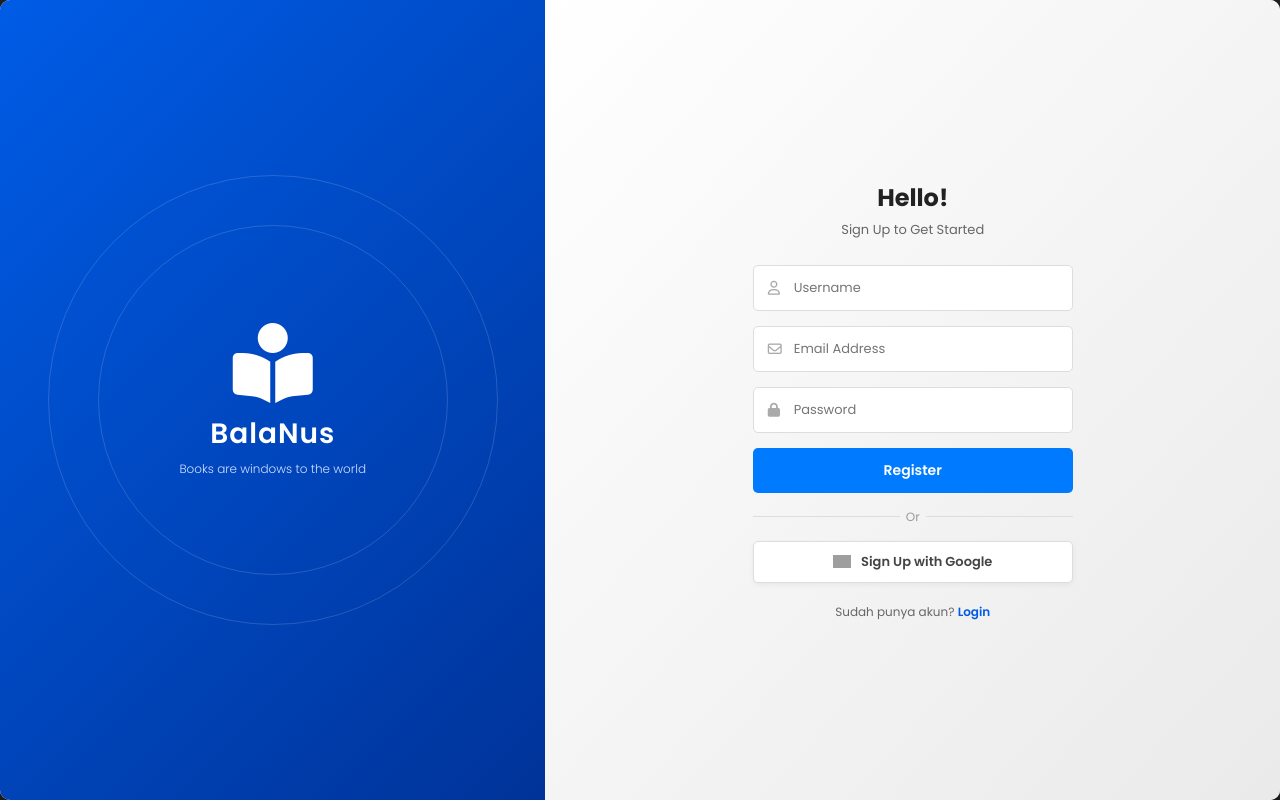
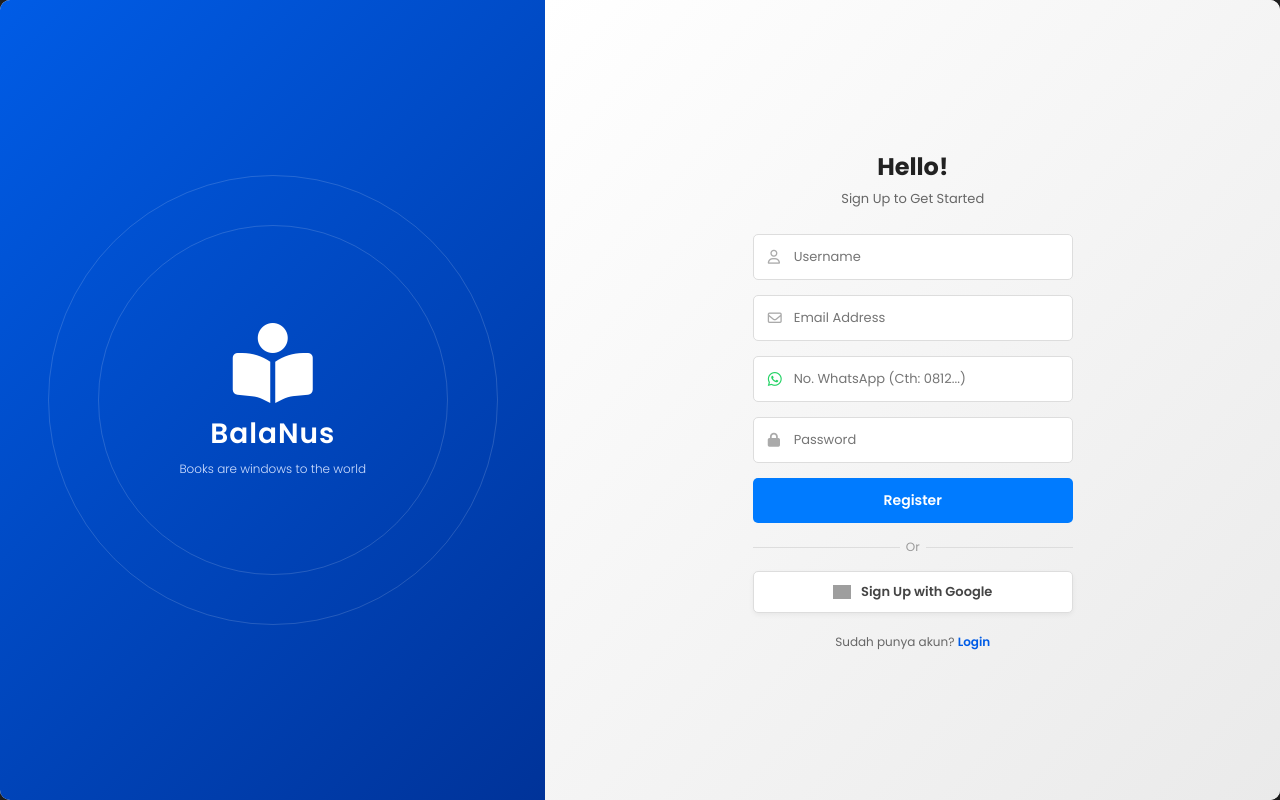
Before and after one commit to Mariomordiana-mhs/BalaNus, a CodeIgniter 4 app: the page made by app/Views/register.php in a window 1280 px wide. Run offline with PHP 8.4 and a stand-in for CodeIgniter, Linux system fonts and the light colour scheme; the template is opened without the code that fills it, so the values that code supplies are empty; some libraries are stand-ins or nearby versions; grey boxes are pictures that could not be loaded.

Commit message:
register

```diff
--- a/app/Controllers/AuthController.php
+++ b/app/Controllers/AuthController.php
@@ -78,6 +78,7 @@ class AuthController extends BaseController
         $rules = [
             'username' => 'required|min_length[3]|is_unique[users.username]',
             'email'    => 'required|valid_email|is_unique[users.email]',
+            'no_telp'  => 'required|min_length[10]|max_length[15]|is_unique[users.no_telp]',
             'password' => 'required|min_length[3]'
         ];
 
@@ -90,6 +91,7 @@ class AuthController extends BaseController
         $data = [
             'username' => $this->request->getPost('username'),
             'email'    => $this->request->getPost('email'),
+            'no_telp'  => $this->request->getPost('no_telp'),
             // Password WAJIB di-hash demi keamanan
             'password' => password_hash((string) $this->request->getPost('password'), PASSWORD_DEFAULT),
             'role'     => 'member' // Setiap yang mendaftar via form otomatis menjadi 'member' biasa
--- a/app/Database/Migrations/2026-05-04-114548_BalaMId.php
+++ b/app/Database/Migrations/2026-05-04-114548_BalaMId.php
@@ -23,6 +23,11 @@ class CreateUsers extends Migration
             'email' => [
                 'type'       => 'VARCHAR',
                 'constraint' => 100,
+                'unique'     => true,
+            ],
+            'no_telp' => [
+                'type'       => 'VARCHAR',
+                'constraint' => 20,
                 'unique'     => true,
             ],
             'password' => [
--- a/app/Database/Seeds/Myseed.php
+++ b/app/Database/Seeds/Myseed.php
@@ -12,12 +12,14 @@ class Myseed extends Seeder
             [
                 'username' => 'admin',
                 'email'    => 'admin@gmail.com',
+                'no_telp'  => '081111111111',
                 'password' => password_hash('123', PASSWORD_DEFAULT),
                 'role'     => 'admin',
             ],
             [
                 'username' => '',
                 'email'    => 'user1@gmail.com',
+                'no_telp'  => '082222222222',
                 'password' => password_hash('123', PASSWORD_DEFAULT),
                 'role'     => 'member',
             ],
--- a/app/Views/register.php
+++ b/app/Views/register.php
@@ -23,6 +23,11 @@
         .form-container { width: 100%; max-width: 320px; text-align: center; }
         .form-container h2 { font-size: 24px; color: #222; margin-bottom: 5px; }
         .form-container p.subtitle { font-size: 13px; color: #666; margin-bottom: 25px; }
+
+        /* Error Message Styling Khusus Register */
+        .alert { padding: 10px; border-radius: 5px; margin-bottom: 15px; font-size: 12px; text-align: left; }
+        .alert-error { background-color: #f8d7da; color: #721c24; border: 1px solid #f5c6cb; }
+
         .input-group { position: relative; margin-bottom: 15px; }
         .input-group i { position: absolute; top: 50%; left: 15px; transform: translateY(-50%); color: #aaa; font-size: 14px; }
         .input-group input { width: 100%; padding: 12px 15px 12px 40px; border: 1px solid #ddd; border-radius: 5px; font-size: 13px; outline: none; transition: 0.3s; }
@@ -57,18 +62,28 @@
                 <h2>Hello!</h2>
                 <p class="subtitle">Sign Up to Get Started</p>
 
-                <!-- Form Register (Menggunakan base_url) -->
+                <!-- Tambahan Flashdata untuk menampilkan error jika validasi gagal -->
+                <?php if(session()->getFlashdata('error')): ?>
+                    <div class="alert alert-error"><?= session()->getFlashdata('error') ?></div>
+                <?php endif; ?>
+
                 <form action="<?= base_url('register-process') ?>" method="post">
                     <?= csrf_field() ?>
 
                     <div class="input-group">
                         <i class="fa-regular fa-user"></i>
-                        <input type="text" name="username" placeholder="Username" required>
+                        <input type="text" name="username" placeholder="Username" value="<?= old('username') ?>" required>
                     </div>
 
                     <div class="input-group">
                         <i class="fa-regular fa-envelope"></i>
-                        <input type="email" name="email" placeholder="Email Address" required>
+                        <input type="email" name="email" placeholder="Email Address" value="<?= old('email') ?>" required>
+                    </div>
+
+                    <!-- BARU: Input Nomor WhatsApp -->
+                    <div class="input-group">
+                        <i class="fa-brands fa-whatsapp" style="font-size: 16px; color: #25D366;"></i>
+                        <input type="tel" name="no_telp" placeholder="No. WhatsApp (Cth: 0812...)" value="<?= old('no_telp') ?>" required>
                     </div>
 
                     <div class="input-group">
@@ -86,7 +101,6 @@
                     Sign Up with Google
                 </button>
 
-                <!-- Link Login (Menggunakan base_url) -->
                 <p class="login-link">Sudah punya akun? <a href="<?= base_url('login') ?>">Login</a></p>
             </div>
         </div>
--- a/app/Views/v_login.php
+++ b/app/Views/v_login.php
@@ -57,7 +57,7 @@
 
         <div class="right-panel">
             <div class="form-container">
-                <h2>Welcome Back!</h2>
+                <h2>Welcome to BalaNus</h2>
                 <p class="subtitle">Log in to your account</p>
 
                 <?php if(session()->getFlashdata('success')): ?>
```
